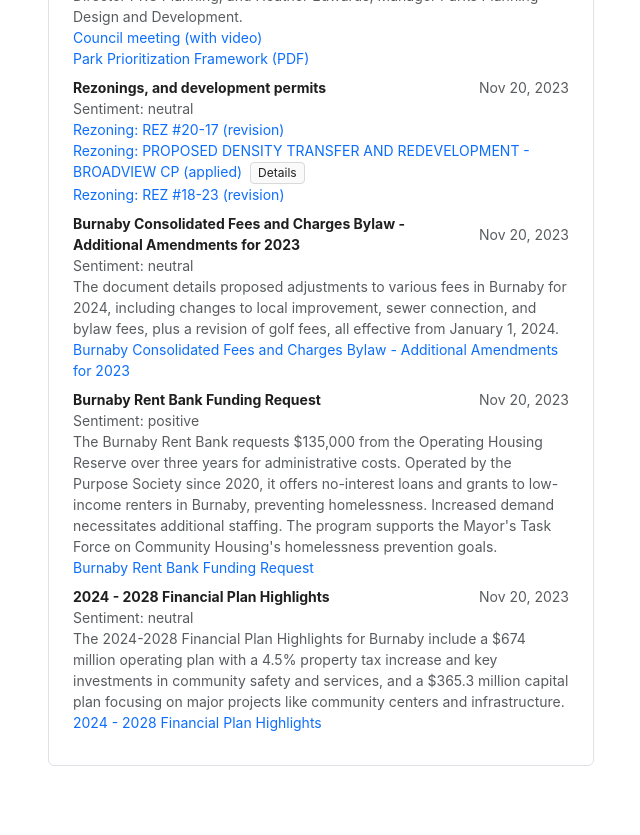
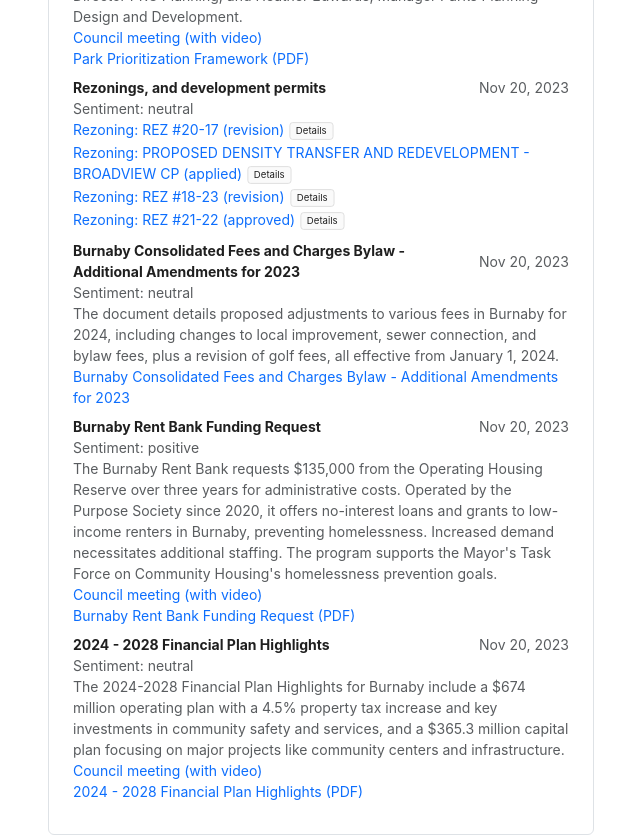
Before and after one commit to albertkim/gridview-analytics-web, a React (Create React App) app: page /news in a window 1280 px wide. Shown: the part 1620-2455 px from the top of the page, without its empty margins (34-674 px from the left). Built offline with nearby package versions, Linux system fonts and the light colour scheme.

Commit message:
Completed burnaby

```diff
--- /dev/null
+++ b/src/pages/NewsPage/LinkItem.tsx
@@ -0,0 +1,49 @@
+import { Popover, Tag } from 'antd'
+import React, { useState } from 'react'
+
+interface LinkItemProps {
+  title: string
+  url: string
+  summary?: string
+}
+
+export function LinkItem({title, url, summary}: LinkItemProps) {
+
+  const [open, setOpen] = useState(false);
+
+  const handleOpenChange = (newOpen: boolean) => {
+    setOpen(newOpen)
+  }
+
+  return (
+    <div>
+      <a href={url} target='_blank' rel='noreferrer'>
+        {title}
+      </a>
+      {
+        summary ? (
+          <Popover
+            content={
+              <div style={{maxWidth: 350}}>
+                <div><b>{title}</b></div>
+                <div className='mb-2'>
+                  <a href={url} target='_blank' rel='noreferrer'>Source URL</a>
+                </div>
+                <div className='text-muted'>{summary}</div>
+              </div>
+            }
+            trigger='click'
+            open={open}
+            onOpenChange={(e) => handleOpenChange(e)}
+            placement='bottom'
+          >
+            <Tag color='default' style={{cursor: 'pointer', transform: 'scale(0.8)'}}>
+              Details
+            </Tag>
+          </Popover>
+        ) : undefined
+      }
+    </div>
+  )
+
+}
--- a/src/pages/NewsPage/NewsItem.tsx
+++ b/src/pages/NewsPage/NewsItem.tsx
@@ -1,22 +1,14 @@
-import { Popover, Tag } from 'antd'
-import React, { useState } from 'react'
+import { LinkItem } from './LinkItem'
 
 interface NewsItemProps {
   date: string
   title: string
   sentiment?: string
   contents?: string
-  tooltip?: string
-  links: Array<{title: string, summary?: string, url: string}>
+  links: Array<{title: string, summary?: string | undefined, url: string}>
 }
 
-export function NewsItem({date, title, sentiment, contents, tooltip, links}: NewsItemProps) {
-
-  const [open, setOpen] = useState(false);
-
-  const handleOpenChange = (newOpen: boolean) => {
-    setOpen(newOpen)
-  }
+export function NewsItem({date, title, sentiment, contents, links}: NewsItemProps) {
 
   return (
     <div className='mb-2'>
@@ -31,37 +23,7 @@ export function NewsItem({date, title, sentiment, contents, tooltip, links}: New
           links && links.length > 0 ? (
             <>
               {
-                links.map((l) =>
-                  (
-                    <div>
-                      <a href={l.url} target='_blank' rel='noreferrer'>
-                        {l.title}
-                      </a>
-                      {
-                        l.summary ? (
-                          <Popover
-                            content={
-                              <div style={{maxWidth: 350}}>
-                                <div><b>{l.title}</b></div>
-                                <div className='mb-2'>
-                                  <a href={l.url} target='_blank' rel='noreferrer'>Source URL</a>
-                                </div>
-                                <div className='text-muted'>{l.summary}</div>
-                              </div>
-                            }
-                            trigger='click'
-                            open={open}
-                            onOpenChange={(e) => handleOpenChange(e)}
-                            placement='bottom'
-                          >
-                            <Tag color='default' style={{cursor: 'pointer', marginLeft: '0.5rem'}}>
-                              Details
-                            </Tag>
-                          </Popover>
-                        ) : undefined
-                      }
-                    </div>
-                  )
+                links.map((l) => <LinkItem title={l.title} url={l.url} summary={l.summary} />
                 )
               }
             </>
--- a/src/pages/NewsPage/index.tsx
+++ b/src/pages/NewsPage/index.tsx
@@ -185,7 +185,8 @@ const newsData = {
       links: [
         {
           title: 'Rezoning: REZ #20-17 (revision)',
-          url: 'https://pub-burnaby.escribemeetings.com/filestream.ashx?DocumentId=72014'
+          url: 'https://pub-burnaby.escribemeetings.com/filestream.ashx?DocumentId=72014',
+          summary: 'The document is a public hearing report for a revised rezoning proposal (REZ #20-17) for a portion of 6229 Marine Drive, focused on non-market housing development as part of the Edmonds Town Centre Plan. It details seeking Council authorization for a new proposed bylaw and amendments to facilitate development of affordable housing units with varying levels of affordability.'
         },
         {
           title: 'Rezoning: PROPOSED DENSITY TRANSFER AND REDEVELOPMENT - BROADVIEW CP (applied)',
@@ -194,7 +195,13 @@ const newsData = {
         },
         {
           title: 'Rezoning: REZ #18-23 (revision)',
-          url: 'https://pub-burnaby.escribemeetings.com/filestream.ashx?DocumentId=72007'
+          url: 'https://pub-burnaby.escribemeetings.com/filestream.ashx?DocumentId=72007',
+          summary: "The document is a proposal for a swing site for interim rental housing at 6616 and 6638 Telford Avenue, seeking authorization for Belford Properties to work with the city on this project. It involves amending a Phased Development Agreement and a rezoning amendment bylaw. The site will provide 220 rental units, with additional units rented at market rates or below CMHC median rates, to accommodate tenants displaced by redevelopment in Burnaby's Maywood neighborhood."
+        },
+        {
+          title: 'Rezoning: REZ #21-22 (approved)',
+          url: 'https://pub-burnaby.escribemeetings.com/filestream.ashx?DocumentId=72036',
+          summary: 'Purpose: to permit the construction of a mixed tenure high-rise apartment building with street-fronting live/work townhouses along Douglas Street'
         }
       ]
     },
@@ -221,7 +228,11 @@ const newsData = {
       meetingType: 'council',
       links: [
         {
-          title: 'Burnaby Rent Bank Funding Request',
+          title: 'Council meeting (with video)',
+          url: 'https://pub-burnaby.escribemeetings.com/Meeting.aspx?Id=d2a93368-043a-48c6-8fa6-dc0cbf0b10ea&Agenda=Agenda&lang=English&Item=41&Tab=attachments'
+        },
+        {
+          title: 'Burnaby Rent Bank Funding Request (PDF)',
           url: 'https://pub-burnaby.escribemeetings.com/filestream.ashx?DocumentId=71992'
         }
       ]
@@ -235,7 +246,11 @@ const newsData = {
       meetingType: 'council',
       links: [
         {
-          title: '2024 - 2028 Financial Plan Highlights',
+          title: 'Council meeting (with video)',
+          url: 'https://pub-burnaby.escribemeetings.com/Meeting.aspx?Id=d2a93368-043a-48c6-8fa6-dc0cbf0b10ea&Agenda=Agenda&lang=English&Item=65&Tab=attachments'
+        },
+        {
+          title: '2024 - 2028 Financial Plan Highlights (PDF)',
           url: 'https://pub-burnaby.escribemeetings.com/filestream.ashx?DocumentId=72029'
         }
       ]
```
